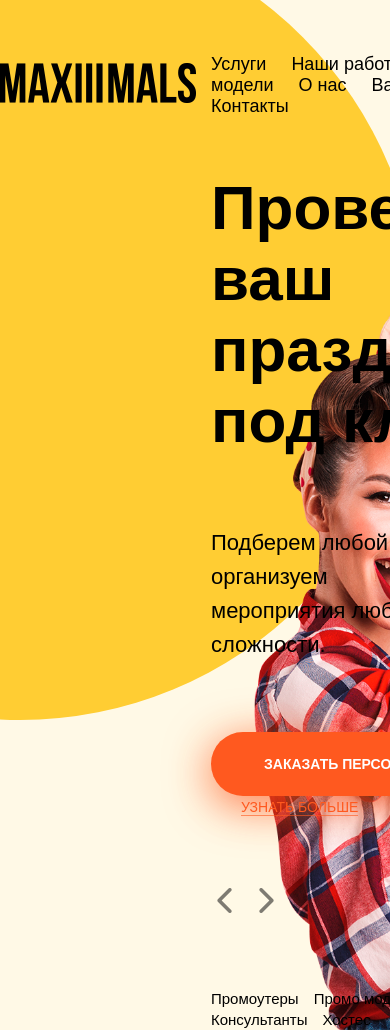
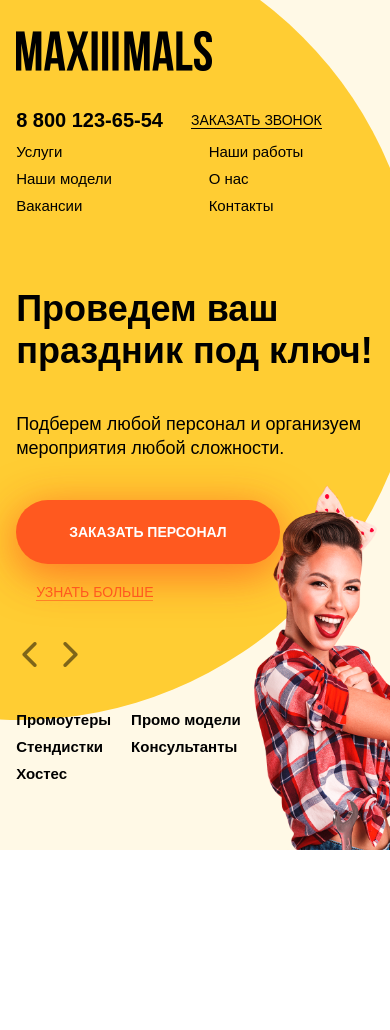
Before and after one commit to Lerik13/maximals, a plain HTML site: page index.html in a window 390 px wide. After the commit the page ends 850 px from the top, so only its background shows below. Drawn offline with Linux system fonts and the light colour scheme.

Commit message:
Header - adaptive

```diff
--- a/index.html
+++ b/index.html
@@ -34,9 +34,9 @@
         праздник под ключ!</h1>
       <span class="header-subtitle">Подберем любой персонал и организуем <br>
         мероприятия любой сложности.</span>
-      <div class="header-button">
+      <div class="header-buttons">
         <a href="#" class="button">Заказать персонал</a>
-        <a href="#" class="link header-button__link">Узнать больше</a>
+        <a href="#" class="link header-buttons__link">Узнать больше</a>
       </div>
       <div class="arrows">
         <button class="arrow arrow__left"><img src="img/arrow-left.png" alt=""></button>
@@ -52,6 +52,7 @@
     </div>
   </header>
 
+
 </body>
 
 </html>
--- /dev/null
+++ b/sass/_media.sass
@@ -0,0 +1,77 @@
+@media (max-width: 1360px)
+  .header
+    grid-template-rows: 1fr 1fr 7fr
+    grid-template-columns: 1fr 5fr 2fr
+    &-nav
+      grid-column: 2/4
+      grid-row: 2/3
+    &-logo
+      grid-column: 2/3
+      justify-self: start
+    &-contacts
+      grid-column: 2/3
+      justify-self: end
+    &-text
+      grid-row: 3/4
+@media (max-width: 922px)
+  .header
+    grid-template-columns: 1fr 8fr 1fr
+    grid-template-rows: 1fr 0.5fr 0.7fr 10fr
+    &-contacts
+      grid-row: 2/3
+      justify-self: start
+    &-nav
+      grid-row: 3/4
+    &-text
+      grid-row: 4/5
+      grid-row-gap: 40px
+    &-title
+      font-size: 36px
+    &-subtitle
+      font-size: 18px
+      line-height: 24px
+@media (max-width: 768px)
+  .header
+    font-size: 15px
+    &-nav
+      display: grid
+      grid-template-columns: repeat(3, auto)
+    &-buttons
+      display: flex
+      flex-direction: column
+      align-items: flex-start
+      &__link
+        display: inline-block
+        margin-top: 20px
+        margin-left: 20px
+    &-img
+      width: 300px
+  .thumbs
+    grid-template-columns: repeat(2, auto)
+    grid-gap:  10px
+    justify-content: start
+@media (max-width: 567px)
+  .header
+    grid-template-columns: auto
+    grid-template-rows: 1fr 0.3fr 0.8fr 6fr
+    &-nav
+      grid-template-columns: auto auto
+      grid-gap: 10px
+    &-img
+      width: 200px
+@media (max-width: 376px)
+  .header
+    &-contacts
+      &__phone
+        font-size: 18px
+  .button
+    padding: 24px 33px
+@media (max-width: 320px)
+  .header
+    &-contacts
+      &__phone
+        font-size: 15px
+      &__callback
+        font-size: 11px
+  .button
+    padding: 24px 23px
--- a/sass/style.sass
+++ b/sass/style.sass
@@ -49,22 +49,25 @@ body
   position: relative
   overflow: hidden
   display: grid
-  grid-template-columns: 1.5fr 4fr 2fr
-  grid-template-areas: "header-logo header-nav header-contacts" ". header-text ."
+  grid-template-columns: 2fr 5fr 3fr
+  //grid-template-areas: "header-logo header-nav header-contacts" ". header-text ."
   grid-template-rows: 2fr 10fr
   grid-column-gap: 15px
   min-height: 850px
   align-items: center
   background-color: $header-bg
   font-size: 18px
-
   &-logo, &-nav, &-contacts, &-text
     position: relative
   &-logo
     grid-area: header-logo
     justify-self: center
+    grid-column: 1/2
+    grid-row: 1/2
   &-nav
     grid-area: header-nav
+    grid-column: 2/3
+    grid-row: 1/2
     &__link
       margin-right: 20px
       text-decoration: none
@@ -82,6 +85,8 @@ body
     display: grid
     grid-template-columns: auto auto
     align-items: center
+    grid-column: 3/4
+    grid-row:  1/2
     &__link
       margin-right: 28px
       text-decoration: none
@@ -101,6 +106,8 @@ body
         background-color: $text-color
   &-text
     grid-area: header-text
+    grid-column: 2/3
+    grid-row: 2/3
     /* align-self: start */
     max-width: 650px
     display: grid
@@ -112,7 +119,7 @@ body
   &-subtitle
     font-size: 22px
     line-height: 34px
-  &-button
+  &-buttons
     /* margin: 20px auto */
     &__link
       margin-left: 30px
@@ -123,8 +130,13 @@ body
         height: 1px
         background-color: rgba($button-bg, 0.6)
 .thumbs
+  display: grid
+  grid-template-columns: repeat(5, auto)
   &__link
     text-decoration: none
     font-size: 15px
+    font-weight: 700
     color: $text-color
     margin-right: 10px
+
+@import 'media'
```
Also changed, not shown: css/style.css, 1 other file.
